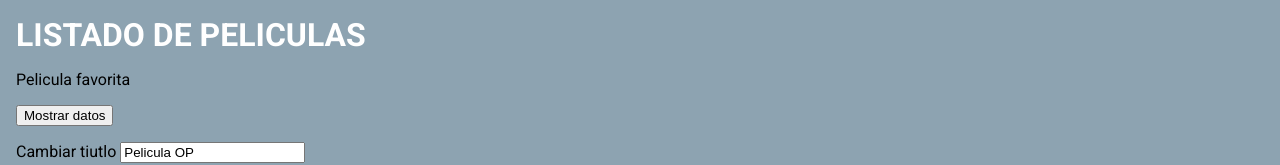
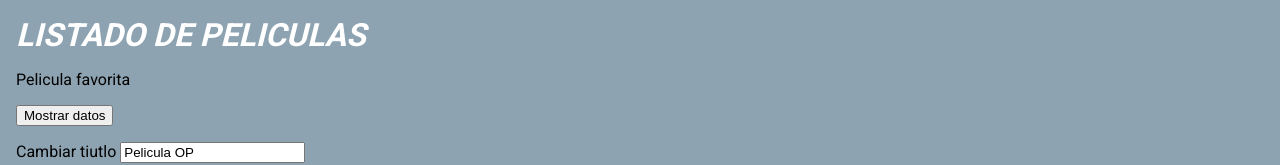
Before and after one commit to juliortiz/angular2-practicando, an Angular app: page / in a window 1280 px wide. Shown: the top 165 px of the page. Built offline with nearby package versions, Linux system fonts and the light colour scheme.

Commit message:
Fuente italic in h1

```diff
--- a/src/app/app.component.styl
+++ b/src/app/app.component.styl
@@ -3,3 +3,4 @@
 h1
     color: #ffffff
     margin: 0
+    font-style: italic
```
